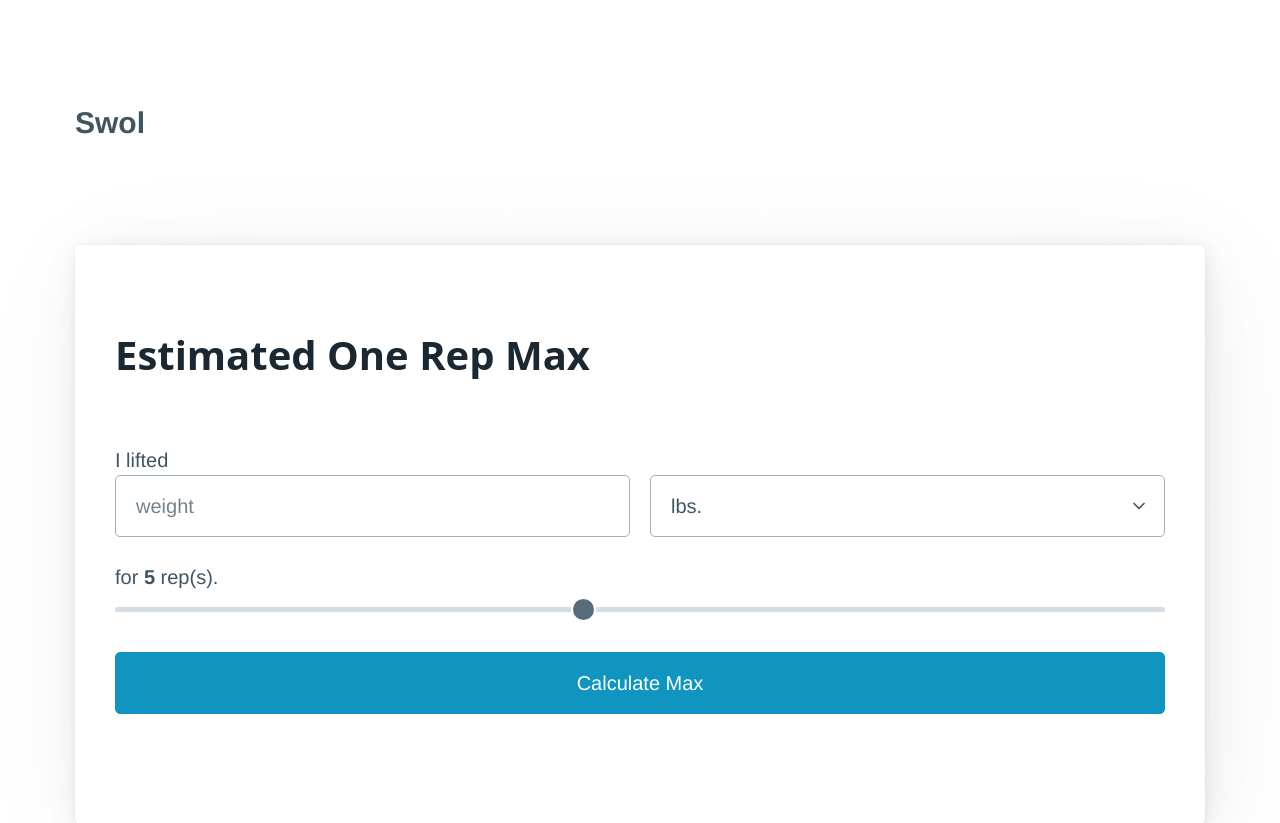
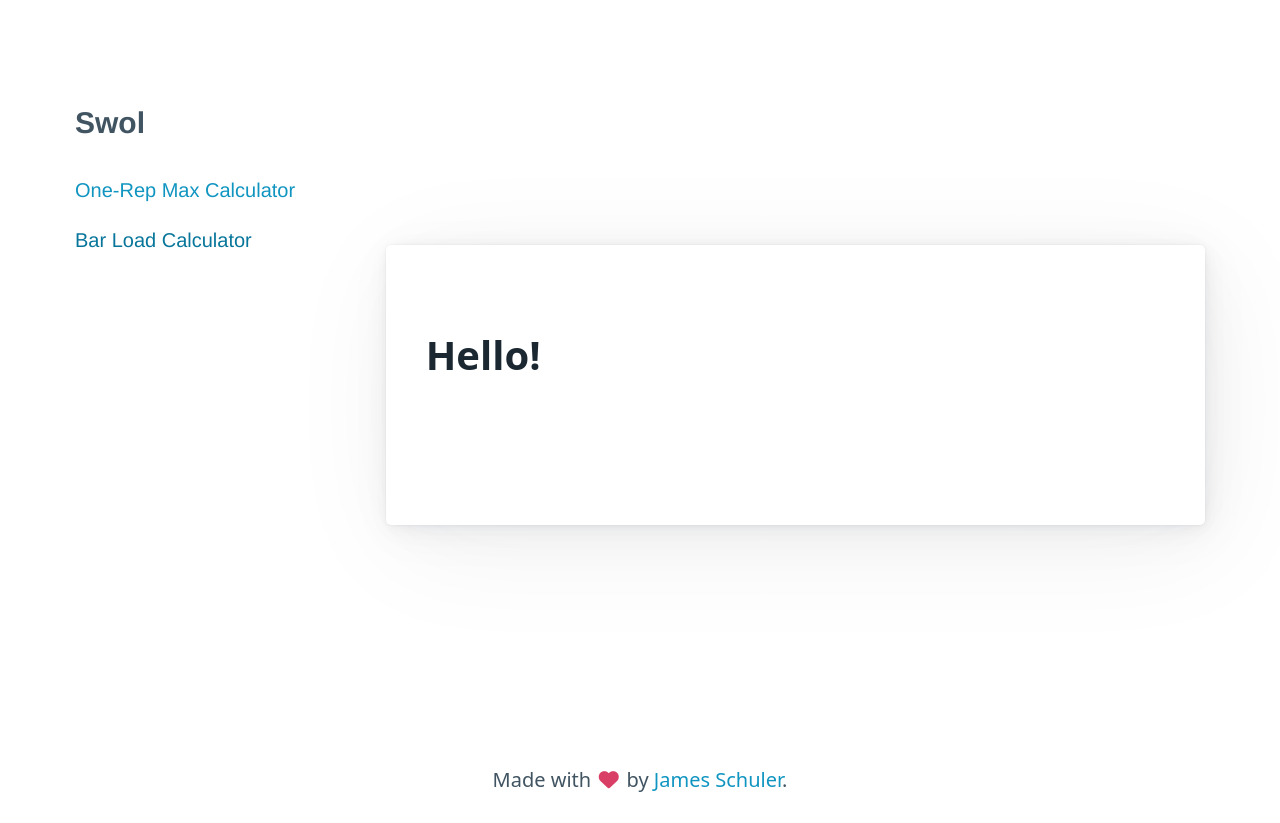
Before and after one commit to jameshschuler/swol, a Vue app: page /barload-calculator in a window 1280 px wide. Shown: the top 823 px of the page. Built offline with nearby package versions, Linux system fonts and the light colour scheme.

Commit message:
added router; refactoring

```diff
--- a/package.json
+++ b/package.json
@@ -9,7 +9,8 @@
   },
   "dependencies": {
     "@picocss/pico": "^1.5.0",
-    "vue": "^3.2.25"
+    "vue": "^3.2.25",
+    "vue-router": "^4.0.15"
   },
   "devDependencies": {
     "@vitejs/plugin-vue": "^2.3.1",
--- a/src/App.vue
+++ b/src/App.vue
@@ -1,29 +1,37 @@
 <script setup lang="ts">
+import Navbar from "@/components/Navbar.vue";
+import ReloadPWA from "@/components/ReloadPWA.vue";
+import SidebarNav from "@/components/SidebarNav.vue";
 import "@picocss/pico";
-import CalculateMaxForm from "./components/CalculateMaxForm.vue";
-import Navbar from "./components/Navbar.vue";
-import ReloadPWA from "./components/ReloadPWA.vue";
-import Results from "./components/Results.vue";
-import { store } from "./store";
-import "./styles/app.scss";
 </script>
 
 <template>
   <ReloadPWA />
   <Navbar />
-  <article>
-    <h1>Estimated One Rep Max</h1>
-    <CalculateMaxForm />
-  </article>
-  <article v-if="store.showResults">
-    <Results />
-  </article>
+  <div class="content">
+    <SidebarNav />
+    <router-view></router-view>
+  </div>
 </template>
 
-<style>
+<style lang="scss">
 #app {
   font-family: Avenir, Helvetica, Arial, sans-serif;
   -webkit-font-smoothing: antialiased;
   -moz-osx-font-smoothing: grayscale;
 }
+
+.content {
+  display: flex;
+
+  .view {
+    width: 72.5%;
+    margin-left: 2.5%;
+
+    @include touch {
+      margin-left: 0;
+      width: 100%;
+    }
+  }
+}
 </style>
--- /dev/null
+++ b/src/components/SidebarNav.vue
@@ -0,0 +1,26 @@
+<template>
+  <div id="sidebar-nav">
+    <aside>
+      <nav>
+        <ul>
+          <li>
+            <router-link to="/orm-calculator">One-Rep Max Calculator</router-link>
+          </li>
+          <li>
+            <router-link to="/barload-calculator">Bar Load Calculator</router-link>
+          </li>
+        </ul>
+      </nav>
+    </aside>
+  </div>
+</template>
+<script setup lang="ts"></script>
+<style lang="scss" scoped>
+#sidebar-nav {
+  width: 25%;
+
+  @include touch {
+    display: none;
+  }
+}
+</style>
--- /dev/null
+++ b/src/components/features/barLoadCalculator/BarLoadCalculator.vue
@@ -0,0 +1,9 @@
+<template>
+  <div class="view">
+    <article>
+      <h1>Hello!</h1>
+    </article>
+  </div>
+</template>
+<script setup lang="ts"></script>
+<style lang="scss" scoped></style>
--- a/src/components/CalculateMaxForm.vue
+++ b/src/components/features/oneRepMaxCalculator/CalculateMaxForm.vue
@@ -17,9 +17,9 @@
   </form>
 </template>
 <script setup lang="ts">
+import { CalculateMaxForm, CalculateMaxFormErrors } from "@/models/form";
+import { store } from "@/store";
 import { ref } from "vue";
-import { CalculateMaxForm, CalculateMaxFormErrors } from "../models/form";
-import { store } from "../store";
 
 const formData = ref<CalculateMaxForm>({
   reps: 5,
--- /dev/null
+++ b/src/components/features/oneRepMaxCalculator/OneRepMaxCalculator.vue
@@ -0,0 +1,17 @@
+<template>
+  <div class="view">
+    <article>
+      <h1>Estimated One-Rep Max</h1>
+      <CalculateMaxForm />
+    </article>
+    <article v-if="store.showResults">
+      <Results />
+    </article>
+  </div>
+</template>
+<script setup lang="ts">
+import { store } from "@/store";
+import CalculateMaxForm from "./CalculateMaxForm.vue";
+import Results from "./Results.vue";
+</script>
+<style lang="scss" scoped></style>
--- a/src/components/Results.vue
+++ b/src/components/features/oneRepMaxCalculator/Results.vue
@@ -16,6 +16,6 @@
   </table>
 </template>
 <script setup lang="ts">
-import { store } from "../store";
+import { store } from "@/store";
 </script>
 <style lang="scss" scoped></style>
--- a/src/main.ts
+++ b/src/main.ts
@@ -1,4 +1,20 @@
-import { createApp } from 'vue'
-import App from './App.vue'
+import BarLoadCalculator from "@/components/features/barLoadCalculator/BarLoadCalculator.vue";
+import OneRepMaxCalculator from "@/components/features/oneRepMaxCalculator/OneRepMaxCalculator.vue";
+import { createApp } from 'vue';
+import { createRouter, createWebHistory } from 'vue-router';
+import App from './App.vue';
 
-createApp(App).mount('#app')
+
+const routes = [
+    { name: 'BarLoadCalculator', path: '/barload-calculator', component: BarLoadCalculator },
+    { name: 'OneRepMaxCalculator', path: '/orm-calculator', component: OneRepMaxCalculator },
+];
+
+const router = createRouter( {
+    history: createWebHistory(),
+    routes
+} );
+
+const app = createApp( App );
+app.use( router );
+app.mount( '#app' );
--- /dev/null
+++ b/src/styles/_mixins.scss
@@ -0,0 +1,21 @@
+$gap: 32px !default;
+$tablet: 769px !default;
+$desktop: 960px + (2 * $gap) !default;
+
+@mixin mobile {
+  @media screen and (max-width: ($tablet - 1px)) {
+    @content;
+  }
+}
+
+@mixin tablet {
+  @media screen and (min-width: $tablet) {
+    @content;
+  }
+}
+
+@mixin touch {
+  @media screen and (max-width: ($desktop - 1px)) {
+    @content;
+  }
+}
--- a/src/styles/app.scss
+++ b/src/styles/app.scss
@@ -1,4 +1,5 @@
 @import "./spacing";
+@import "./mixins";
 
 .text-center {
     text-align: center;
--- a/vite.config.ts
+++ b/vite.config.ts
@@ -1,10 +1,25 @@
 import vue from '@vitejs/plugin-vue';
+import path from 'path';
 import { defineConfig } from 'vite';
 import { VitePWA } from "vite-plugin-pwa";
 
 // https://vitejs.dev/config/
 export default defineConfig( {
-  plugins: [ vue(), VitePWA( {
+  css: {
+    preprocessorOptions: {
+      scss: {
+        additionalData: `@import "./src/styles/app.scss";`
+      }
+    }
+  },
+  resolve: {
+    alias: {
+      '@': path.resolve( __dirname, './src' ),
+    },
+  },
+  plugins: [
+    vue(),
+    VitePWA( {
       mode: "development",
       base: "/",
       srcDir: "src",
@@ -12,8 +27,8 @@ export default defineConfig( {
       includeAssets: [ "/favicon.png" ],
       strategies: "injectManifest",
       manifest: {
-      name: "Test Project",
-      short_name: "Test",
+        name: "Swol",
+        short_name: "Swol",
         theme_color: "#ffffff",
         start_url: "/",
         display: "standalone",
```
Also changed, not shown: tsconfig.json (+6 -1 lines), 1 other file (tests, documents, lock files or other folders). Lines whose indentation alone changed are shown as unchanged.
